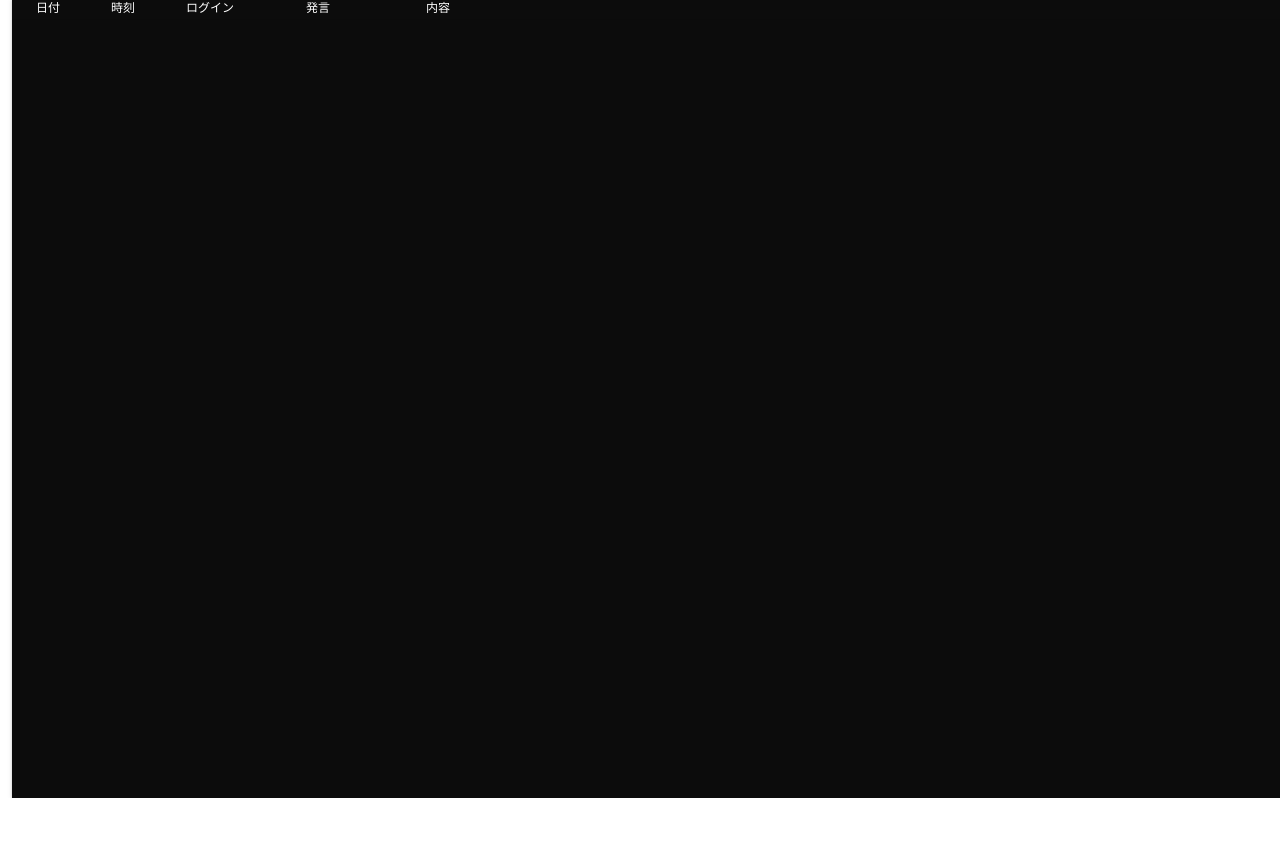
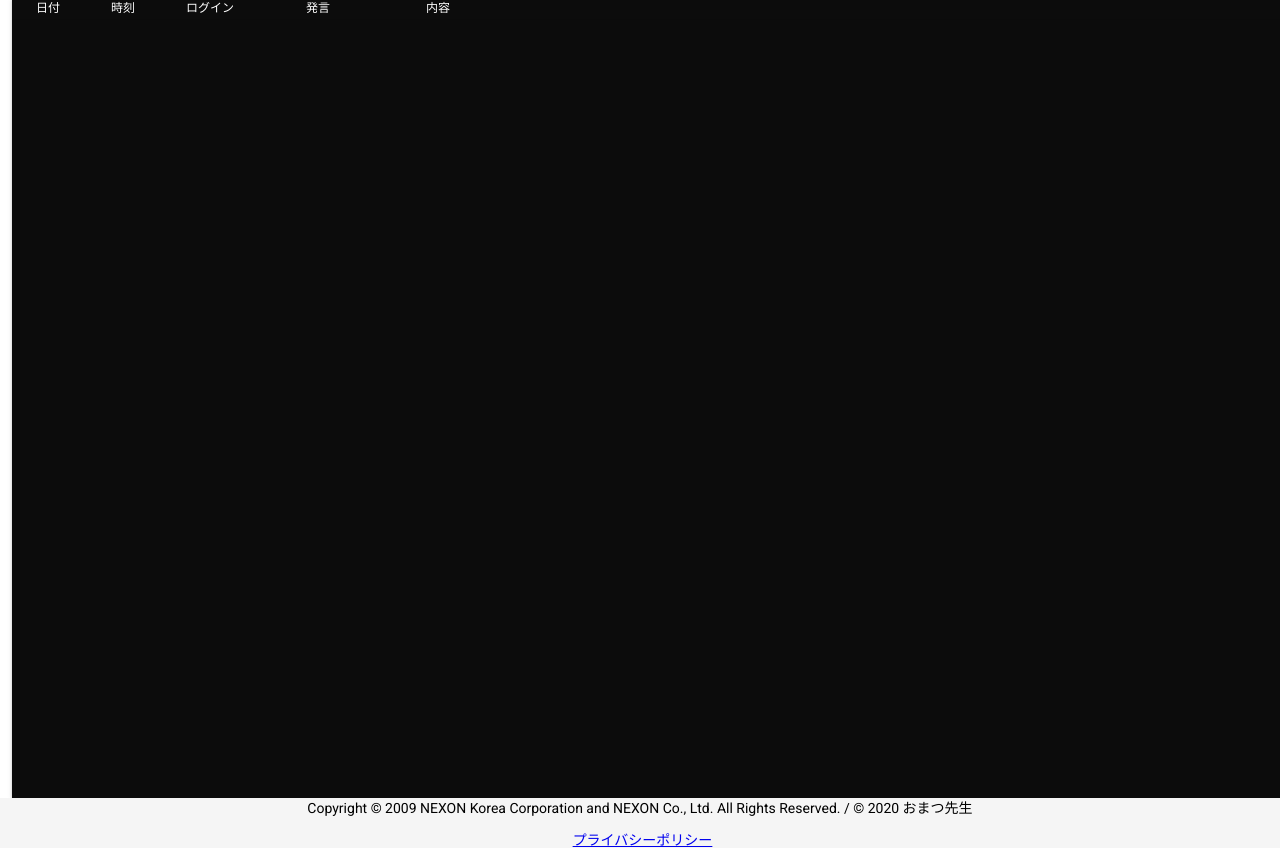
Before and after one commit to omatztw/mq-checker, an Angular app: page /log in a window 1280 px wide. Shown: the part 249-1099 px from the top of the page. Before the commit the page ends 1047 px from the top, so only its background shows below. Built offline with nearby package versions, Linux system fonts and the light colour scheme; what ng-calendar-heatmap would draw is missing.

Commit message:
Add GA and footer.

```diff
--- a/src/app/app.component.html
+++ b/src/app/app.component.html
@@ -8,4 +8,7 @@
   >
   <a [routerLink]="['log']" mat-button routerLinkActive="selected">ログビューア(Beta)</a>
 </mat-toolbar>
-<router-outlet></router-outlet>
+<div class="component">
+  <router-outlet></router-outlet>
+</div>
+<app-footer></app-footer>
--- a/src/app/app.component.scss
+++ b/src/app/app.component.scss
@@ -6,3 +6,7 @@
 .mat-button {
   margin-left: 5px;
 }
+
+.component {
+  min-height: 100%;
+}
--- a/src/app/app.module.ts
+++ b/src/app/app.module.ts
@@ -53,6 +53,7 @@ import { FormsModule, ReactiveFormsModule } from '@angular/forms';
 import { LoginHistoryComponent } from './login-history/login-history.component';
 import { LogViewerComponent } from './log-viewer/log-viewer.component';
 import { TaskComponent } from './task/task.component';
+import { FooterComponent } from './footer/footer.component';
 
 @NgModule({
   declarations: [
@@ -69,6 +70,7 @@ import { TaskComponent } from './task/task.component';
     LoginHistoryComponent,
     LogViewerComponent,
     TaskComponent,
+    FooterComponent,
   ],
   imports: [
     BrowserModule,
--- /dev/null
+++ b/src/app/footer/footer.component.html
@@ -0,0 +1,8 @@
+<footer class="footer text-center">
+  <p>
+    Copyright &#169; 2009 NEXON Korea Corporation and NEXON Co., Ltd. All Rights Reserved. / &#169; 2020 おまつ先生
+  </p>
+  <div>
+    <a href="https://github.com/omatztw/mq-checker/blob/master/PrivacyPolicy.md">プライバシーポリシー</a>
+  </div>
+</footer>
--- /dev/null
+++ b/src/app/footer/footer.component.scss
@@ -0,0 +1,10 @@
+footer {
+  background-color: #f5f5f5;
+  text-align: center;
+  width: 100%;
+  height: 50px;
+}
+
+a {
+  margin-left: 5px;
+}
--- /dev/null
+++ b/src/app/footer/footer.component.ts
@@ -0,0 +1,15 @@
+import { Component, OnInit } from '@angular/core';
+
+@Component({
+  selector: 'app-footer',
+  templateUrl: './footer.component.html',
+  styleUrls: ['./footer.component.scss']
+})
+export class FooterComponent implements OnInit {
+
+  constructor() { }
+
+  ngOnInit(): void {
+  }
+
+}
--- a/src/app/log-viewer/log-viewer.component.scss
+++ b/src/app/log-viewer/log-viewer.component.scss
@@ -1,7 +1,7 @@
 .main-container {
   background-color:#0C0C0C;
   display: block;
-  min-height: 100%;
+  min-height: 100vh;
   margin-left: 12px;
 }
 
--- a/src/index.html
+++ b/src/index.html
@@ -8,6 +8,15 @@
   <link rel="icon" type="image/x-icon" href="favicon.ico">
   <link href="https://fonts.googleapis.com/css?family=Roboto:300,400,500&display=swap" rel="stylesheet">
   <link href="https://fonts.googleapis.com/icon?family=Material+Icons" rel="stylesheet">
+  <!-- Global site tag (gtag.js) - Google Analytics -->
+  <script async src="https://www.googletagmanager.com/gtag/js?id=G-DLLK23PWC5"></script>
+  <script>
+    window.dataLayer = window.dataLayer || [];
+    function gtag(){dataLayer.push(arguments);}
+    gtag('js', new Date());
+
+    gtag('config', 'G-DLLK23PWC5');
+  </script>
 </head>
 <body class="mat-typography">
   <app-root></app-root>
```
Also changed, not shown: 1 other file (tests, documents, lock files or other folders).
